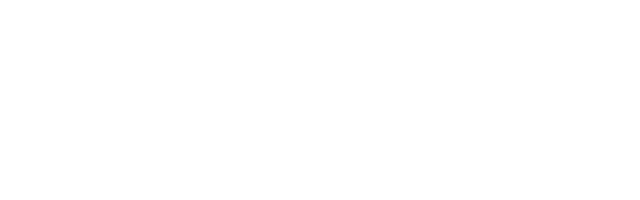
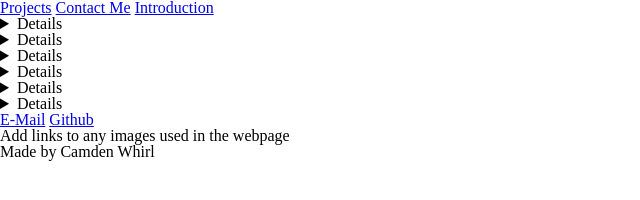
Before and after one commit to CWhirl/my-portfolio, a plain HTML site: page index.html in a window 1280 px wide. Shown: the whole page, without its empty margins (0-640 px from the left). Drawn offline with Linux system fonts and the light colour scheme.

Commit message:
More formatting and adding some TODO messages

```diff
--- a/index.html
+++ b/index.html
@@ -13,36 +13,45 @@
     <header>
         <!-- Navigation Links -->
         <nav>
-
+            <!-- TODO:Add targets for the links -->
+            <a href="#">Projects</a>
+            <a href="#">Contact Me</a>
+            <a href="#">Introduction</a>
         </nav>
         <!-- Introduction -->
         <article>
-
+            <title>
+                <h1>Hello, my name is Camden Whirl and I make websites.</h1>
+            </title>
+            <details>
+                <p>I am currently studying Full-Stack development in the DU Full-Stack development program.</p>
+            </details>
         </article>
     </header>
 
     <!-- Projects and descriptions -->
     <section>
+        <!-- TODO Find images for example projects  -->
         <!-- Main Project -->
         <article>
-
+            <details>Main Project</details>
         </article>
         <!-- Alternate Projects -->
         <!-- Project 1 -->
         <article>
-
+            <details>Project 1</details>
         </article>
         <!-- Project 2 -->
         <article>
-
+            <details>Project 2</details>
         </article>
         <!-- Project 3 -->
         <article>
-
+            <details>Project 3</details>
         </article>
         <!-- Project 4 -->
         <article>
-
+            <details>Project 4</details>
         </article>
     </section>
 
@@ -50,15 +59,17 @@
     <Footer>
         <!-- Contact Links -->
         <nav>
-
+            <!-- TODO Add targets for links -->
+            <a href="#">E-Mail</a>
+            <a href="#">Github</a>
         </nav>
         <!-- Credits -->
         <article>
-
+            <p>Add links to any images used in the webpage</p>
         </article>
         <!-- Footer -->
         <article>
-
+            <p>Made by Camden Whirl</p>
         </article>
     </Footer>
 </body>
```
